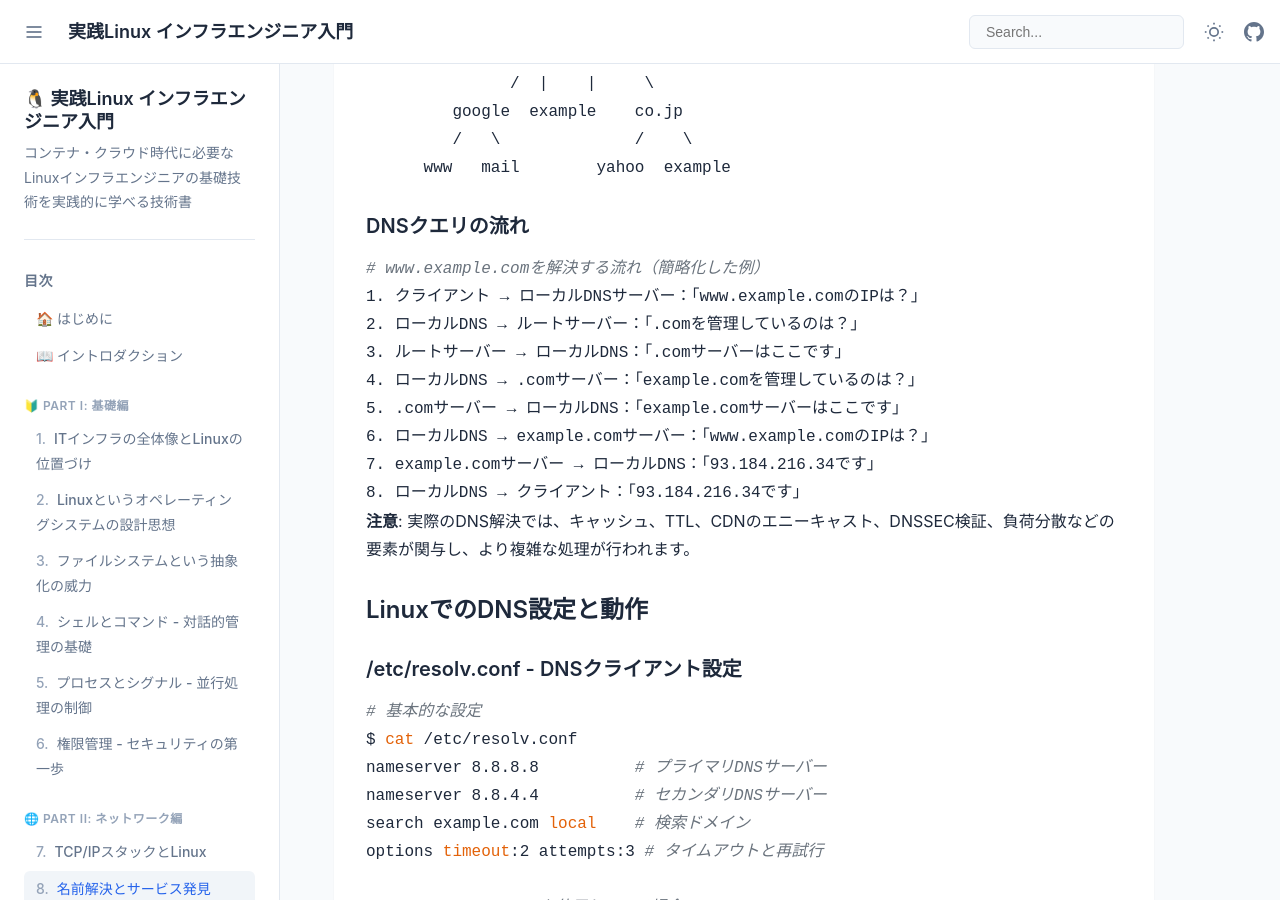
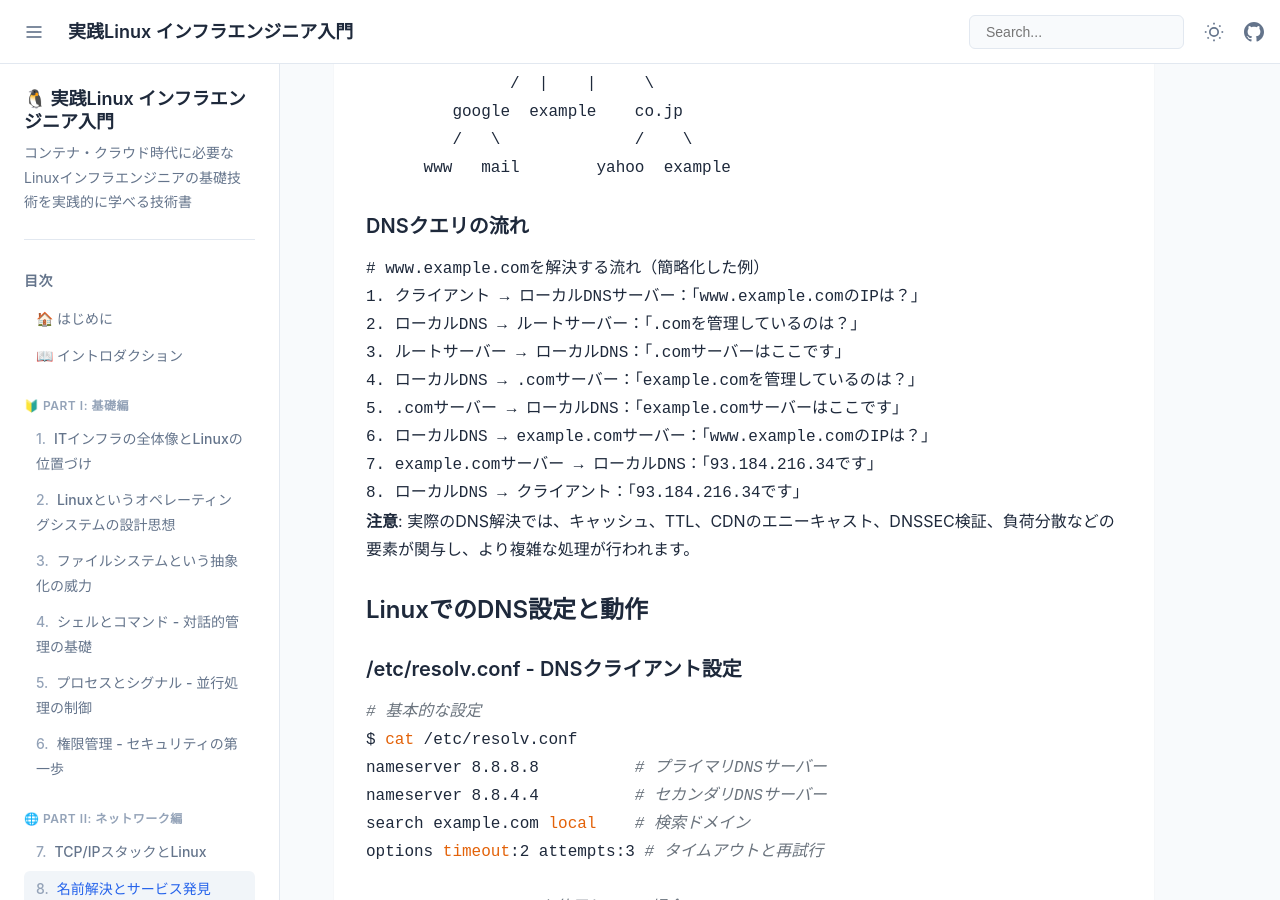
Before and after one commit to itdojp/linux-infra-textbook2, a Jekyll site: the page built from docs/chapters/chapter-08-name-resolution.md, in a window 1280 px wide and 900 px high, scrolled down 2342 px. Built offline with Jekyll 4.4.1, drawn with Linux system fonts in a browser that asks for light colours; our own code applies the rules of GitHub Pages for plain Markdown files; some of the changed text lies outside the part shown.

Commit message:
docs: Stage3 表現・スタイル調整（第8章）

````diff
--- a/docs/chapters/chapter-08-name-resolution.md
+++ b/docs/chapters/chapter-08-name-resolution.md
@@ -31,7 +31,7 @@
 
 ### 分散型データベースの誕生
 
-1983年、Paul MockapetrisによってDNS（Domain Name System）が発明されました：
+1983年、Paul MockapetrisによってDNS（Domain Name System）が発明されました。
 
 ```mermaid
 graph TB
@@ -89,7 +89,7 @@ graph TB
 
 #### DNSクエリの流れ
 
-```bash
+```
 # www.example.comを解決する流れ（簡略化した例）
 1. クライアント → ローカルDNSサーバー：「www.example.comのIPは？」
 2. ローカルDNS → ルートサーバー：「.comを管理しているのは？」
````
Also changed, not shown: other parts of docs/chapters/chapter-08-name-resolution.md (+2 -2 lines).
